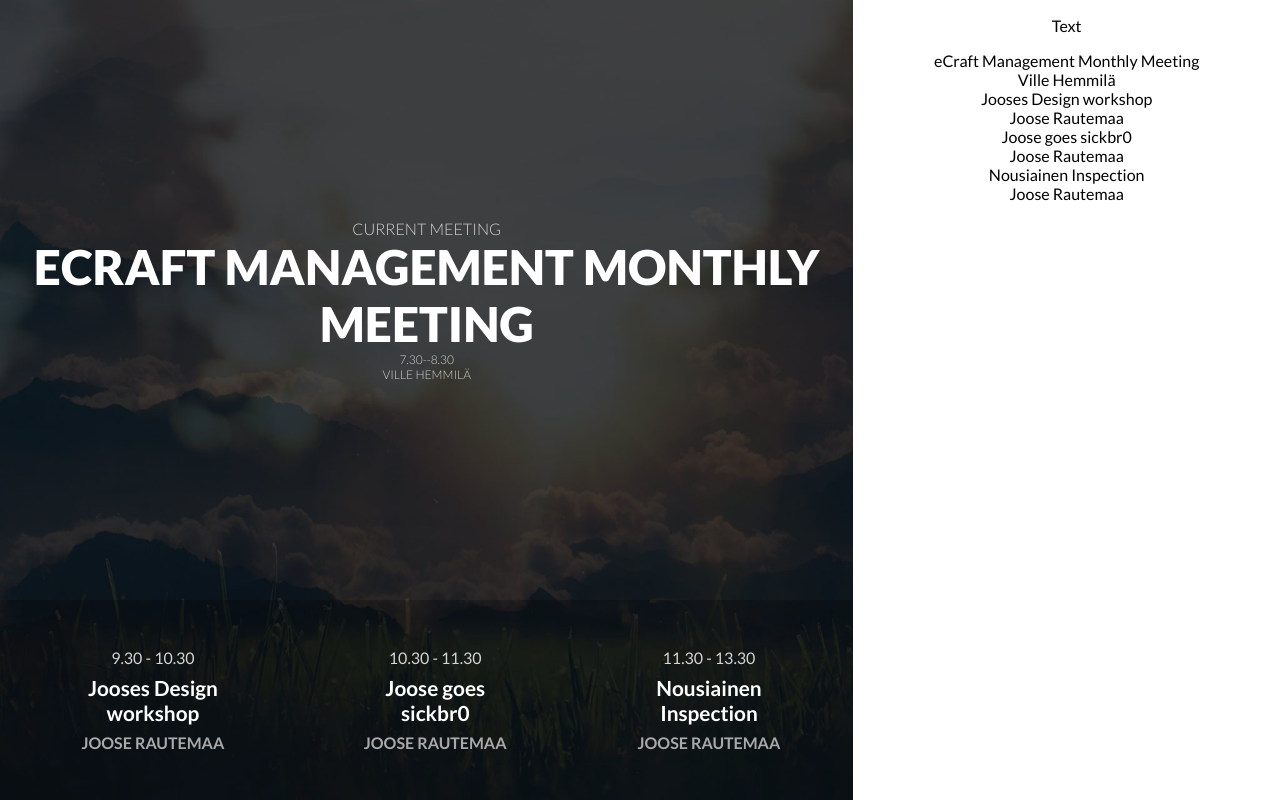
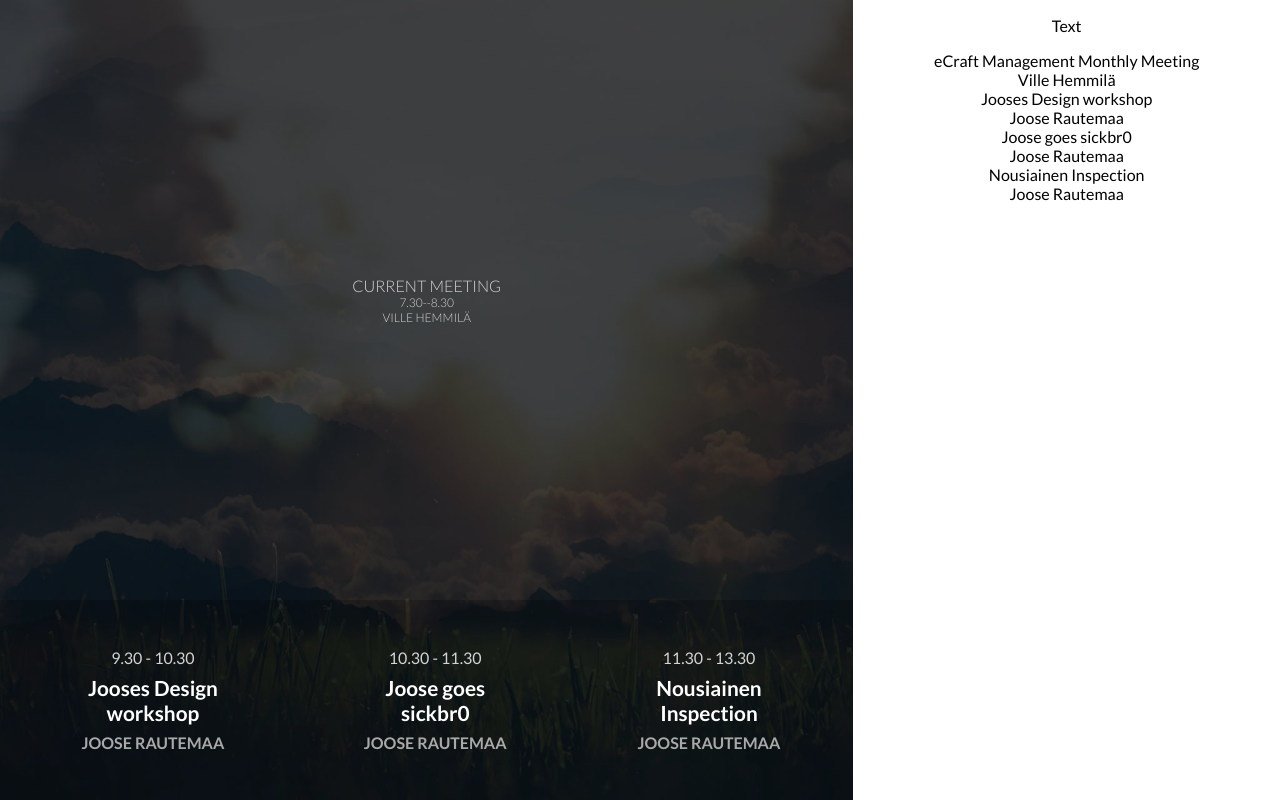
Before and after one commit to Hiridur/infotaulu, a React (Create React App) app: page / in a window 1280 px wide. Built offline with nearby package versions, Linux system fonts and the light colour scheme; data requests are answered from the project's data file.

Commit message:
Defaults before fetch

```diff
--- a/src/components/Left.js
+++ b/src/components/Left.js
@@ -12,10 +12,7 @@ const Left = (props) => {
         <div className='current-next-wrapper'>
             <div/>
             <TitleWrapper
-                title={current.subject}
-                startTime={current.startTime}
-                endTime={current.endTime}
-                organizer={current.organizer}
+                meeting={current}
             />
             <Upcoming
                 meetings={upcoming}
--- a/src/components/TitleWrapper.js
+++ b/src/components/TitleWrapper.js
@@ -4,14 +4,16 @@ import { toTimeString } from '../util/DateUtil';
 const TitleWrapper = (props) => (
     <div className='title-wrapper'>
         <div className='ongoing-text'>Current meeting</div>
-        <div className='ongoing-title'>{props.title}</div>
-        <div className='ongoing-time'>
-            <span>{toTimeString(props.startTime)}</span>
-            <span>--</span>
+        <div className='ongoing-title'>{props.meeting.title}</div>
+        {props.meeting.startTime?(
+            <div className='ongoing-time'>
+                <span>{toTimeString(props.meeting.startTime)}</span>
+                <span>--</span>
 
-            <span>{toTimeString(props.endTime)}</span>
-        </div>
-        <div className='ongoing-organizer'>{props.organizer}</div>
+                <span>{toTimeString(props.meeting.endTime)}</span>
+            </div>
+        ):<></>}
+        <div className='ongoing-organizer'>{props.meeting.organizer}</div>
 
     </div>
 )
```
